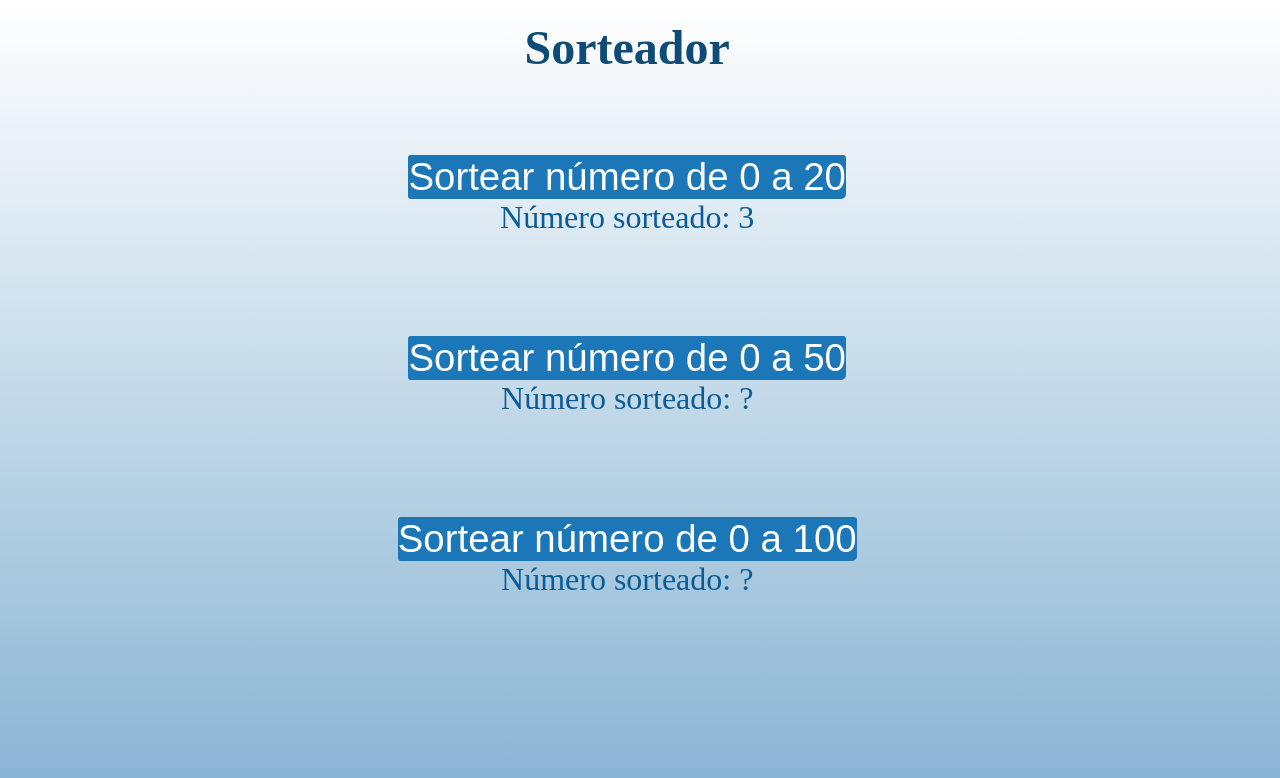
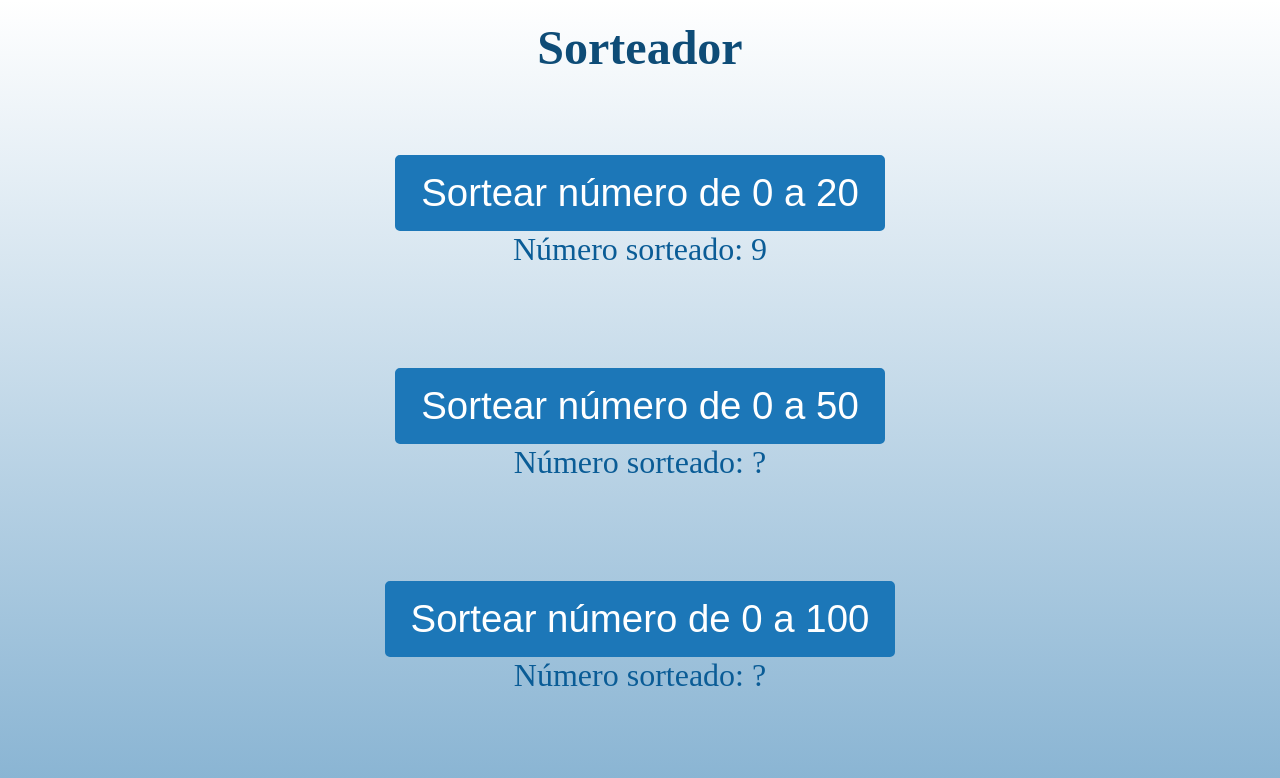
Before and after one commit to ArthurFontis/projeto-sorteio, a plain HTML site: page index.html in a window 1280 px wide. Both pictures are taken after a click on the button "Sortear número de 0 a 20". Drawn offline with Linux system fonts and the light colour scheme.

Commit message:
projeto finalizado

```diff
--- a/index.html
+++ b/index.html
@@ -1,49 +1,45 @@
 <!DOCTYPE html>
 <html lang="pt-br">
+
 <head>
     <meta charset="UTF-8">
     <meta name="viewport" content="width=device-width, initial-scale=1.0">
     <title>Projeto Sorteio</title>
     <link rel="stylesheet" href="style.css">
 </head>
+
 <body>
     <h1>Sorteador</h1>
+
     <div id="primeira">
         <button id="sorteiov">Sortear número de 0 a 20</button>
-        <p><p>Número sorteado: <span id="resultadov">?</span></p></p>
+        <p>Número sorteado: <span id="resultadov">?</span></p>
     </div>
+
     <div>
         <button id="sorteioc">Sortear número de 0 a 50</button>
-        <p><p>Número sorteado: <span id="resultadoc">?</span></p></p>
+        <p>Número sorteado: <span id="resultadoc">?</span></p>
     </div>
+
     <div>
         <button id="sorteioce">Sortear número de 0 a 100</button>
-        <p><p>Número sorteado: <span id="resultadoce">?</span></p></p>
+        <p>Número sorteado: <span id="resultadoce">?</span></p>
     </div>
     <script>
-        function randomNumberV(min = 0, max = 20){
-            const valor = Math.random() * (max - min) + min;
-            return Math.floor(valor);
+        function randomNumber(min, max) {
+            return Math.floor(Math.random() * (max - min + 1)) + min;
         }
+
         document.getElementById("sorteiov").addEventListener("click", function() {
-            const numeroSorteadoV = randomNumberV();
-            document.getElementById("resultadov").textContent = numeroSorteadoV;
+            document.getElementById("resultadov").textContent = randomNumber(0, 20);
         });
-        function randomNumberC(min = 0, max = 50){
-            const valor = Math.random() * (max - min) + min;
-            return Math.floor(valor);
-        }
+
         document.getElementById("sorteioc").addEventListener("click", function() {
-            const numeroSorteadoC = randomNumberC();
-            document.getElementById("resultadoc").textContent = numeroSorteadoC;
+            document.getElementById("resultadoc").textContent = randomNumber(0, 50);
         });
-        function randomNumberCe(min = 0, max = 100 ){
-            const valor = Math.random() * (max - min) + min;
-            return Math.floor(valor);
-        }
+
         document.getElementById("sorteioce").addEventListener("click", function() {
-            const numeroSorteadoCe = randomNumberCe();
-            document.getElementById("resultadoce").textContent = numeroSorteadoCe;
+            document.getElementById("resultadoce").textContent = randomNumber(0, 100);
         });
     </script>
 </body>
--- a/style.css
+++ b/style.css
@@ -1,42 +1,48 @@
-*{
-    padding: 0px;
-    margin: 0px;
+* {
+    padding: 0;
+    margin: 0;
     text-align: center;
 }
-body{
+
+body {
     background-image: linear-gradient(to top, #84B1D1, transparent);
     background-repeat: no-repeat;
     background-size: cover;
-    width: 98vw;
     height: 100vh;
 }
-h1{
+
+h1 {
     color: #0E4C77;
     font-size: 3em;
     margin-top: 20px;
 }
-p{
+
+p {
     color: #0A5C96;
     font-size: 2em;
 }
-button{
+
+button {
     color: white;
     background-color: #1c77b8;
-    border: 6px;
-    border-radius: 3px 3px 5px;
+    border: 6px solid #1c77b8;
+    border-radius: 5px;
     font-size: 2.4em;
+    padding: 10px 20px;
+    cursor: pointer;
 }
-button:hover{
-    display: flexbox;
+
+button:hover {
     background-color: #0E4C77;
-    box-shadow: 2px 2px 5px rgba(0, 0, 0, 0.603);
-    transform: translate(-2px, -2px);
-    transition: transform 0.5s , border 1s;
+    box-shadow: 2px 2px 5px rgba(0, 0, 0, 0.6);
+    transform: scale(1.05);
+    transition: transform 0.3s ease, background-color 0.3s ease;
+}
 
-}
-div{
+div {
     margin-bottom: 100px;
 }
-div#primeira{
+
+div#primeira {
     margin-top: 80px;
 }
```
